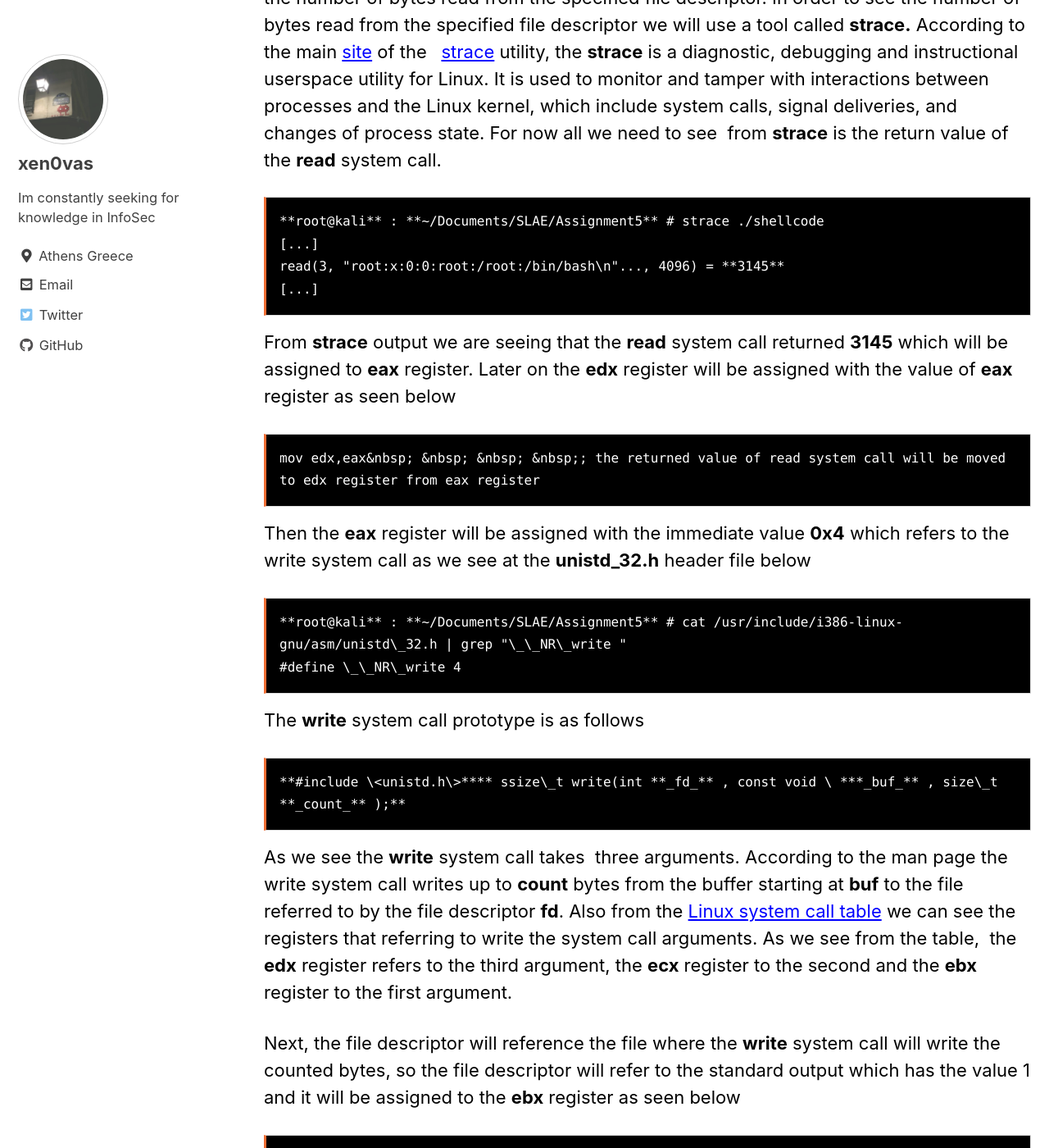
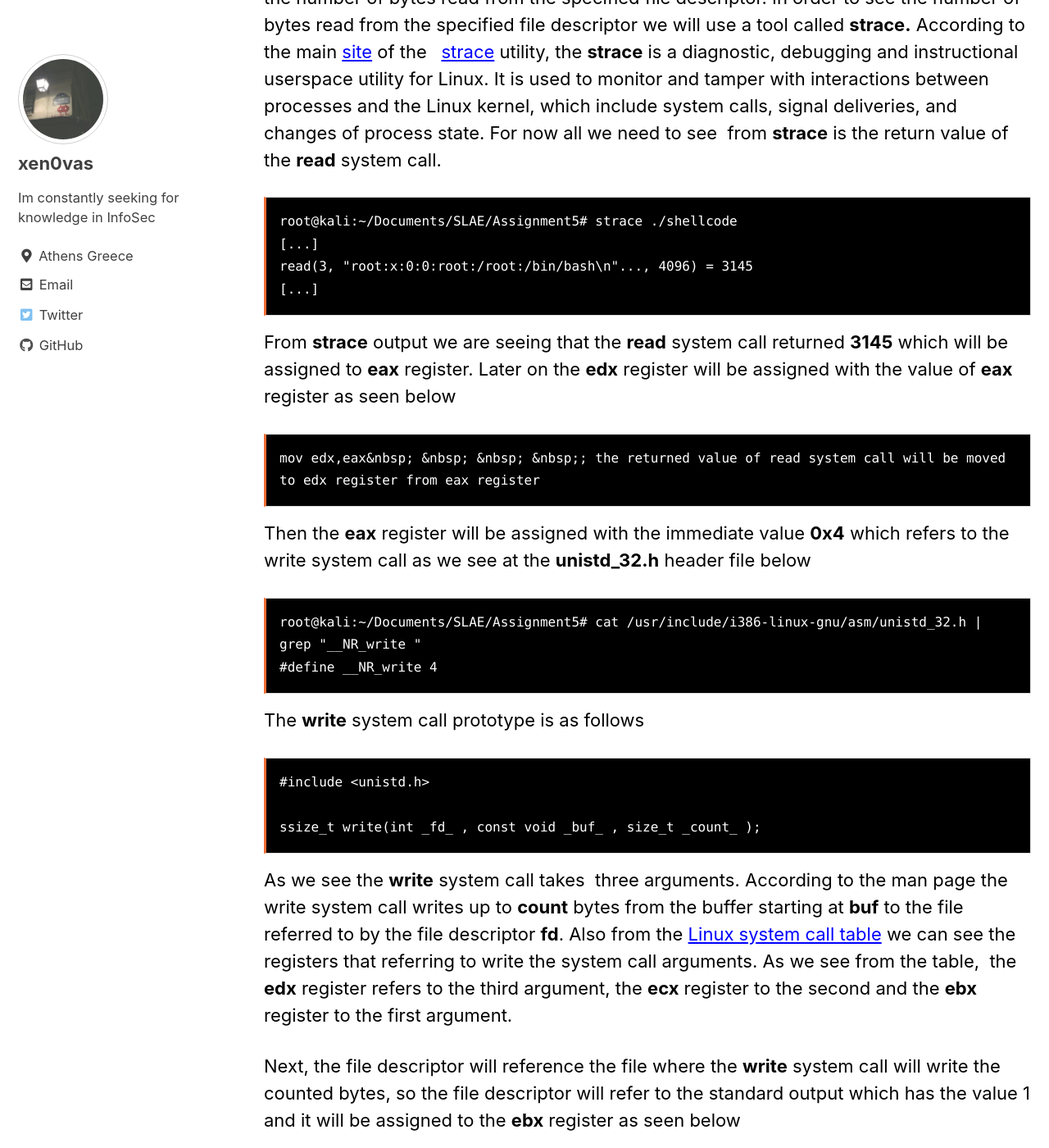
Before and after one commit to xen0vas/xen0vas.github.io, a Jekyll site: the page built from _posts/2020-08-19-SLAE32-assignment-#5-analyze-shellcode.md, in a window 1280 px wide and 1400 px high, scrolled down 54040 px. Shown: the whole window at 82% size. Built offline with Jekyll 4.4.1, drawn with Linux system fonts in a browser that asks for light colours; cached includes are drawn as plain includes; some of the changed text lies outside the part shown.

Commit message:
SLAE32 - Assignment #5

````diff
--- a/_posts/2020-08-19-SLAE32-assignment-#5-analyze-shellcode.md
+++ b/_posts/2020-08-19-SLAE32-assignment-#5-analyze-shellcode.md
@@ -879,7 +879,7 @@ Furthermore, the **edx** register will hold the hex value **0x1000** ( 4096 in d
 Moreover, according with the above results, the **read** system call will be constructed as follows&nbsp;
 
 ```
-**read(3, "root:x:0:0:root:/root:/bin/bash\n"..., 4096)**
+read(3, "root:x:0:0:root:/root:/bin/bash\n"..., 4096)
 ```
 
 Next, we will continue to analyse the following code snippet&nbsp;
@@ -894,9 +894,9 @@ Next, we will continue to analyse the following code snippet&nbsp;
 Furthermore, the **eax** register will contain the return value of **read** system call, referring to the number of bytes read from the specified file descriptor. In order to see the number of bytes read from the specified file descriptor we will use a tool called **strace.** According to the main [site](https://strace.io/) of the **&nbsp;** [strace](http://man7.org/linux/man-pages/man1/strace.1.html) utility, the **strace** is a diagnostic, debugging and instructional userspace utility for Linux. It is used to monitor and tamper with interactions between processes and the Linux kernel, which include system calls, signal deliveries, and changes of process state. For now all we need to see &nbsp;from **strace** is the return value of the **read** system call.&nbsp;
 
 ```
-**root@kali** : **~/Documents/SLAE/Assignment5** # strace ./shellcode
+root@kali:~/Documents/SLAE/Assignment5# strace ./shellcode
 [...]
-read(3, "root:x:0:0:root:/root:/bin/bash\n"..., 4096) = **3145**
+read(3, "root:x:0:0:root:/root:/bin/bash\n"..., 4096) = 3145
 [...]
 ```
 
@@ -909,14 +909,16 @@ mov edx,eax&nbsp; &nbsp; &nbsp; &nbsp;; the returned value of read system call w
 Then the **eax** register will be assigned with the immediate value **0x4** which refers to the write system call as we see at the **unistd\_32.h** header file below
 
 ```
-**root@kali** : **~/Documents/SLAE/Assignment5** # cat /usr/include/i386-linux-gnu/asm/unistd\_32.h | grep "\_\_NR\_write "
-#define \_\_NR\_write 4
+root@kali:~/Documents/SLAE/Assignment5# cat /usr/include/i386-linux-gnu/asm/unistd_32.h | grep "__NR_write "
+#define __NR_write 4
 ```
 
 The **write** system call prototype is as follows
 
 ```
-**#include \<unistd.h\>**** ssize\_t write(int **_fd_** , const void \ ***_buf_** , size\_t **_count_** );**
+#include <unistd.h>
+
+ssize_t write(int _fd_ , const void _buf_ , size_t _count_ );
 ```
 
 As we see the **write** system call takes&nbsp; three arguments. According to the man page the write system call writes up to **count** bytes from the buffer starting at **buf** to the file referred to by the file descriptor **fd**. Also from the [Linux system call table](http://shell-storm.org/shellcode/files/syscalls.html) we can see the registers that referring to write the system call arguments. As we see from the table,&nbsp; the **edx** register refers to the third argument, the **ecx** register to the second and the **ebx** register to the first argument.&nbsp;
@@ -924,7 +926,7 @@ As we see the **write** system call takes&nbsp; three arguments. According to th
 Next, the file descriptor will reference the file where the **write** system call will write the counted bytes, so the file descriptor will refer to the standard output which has the value 1 and it will be assigned to the **ebx** register as seen below&nbsp;
 
 ```
-mov ebx, 0x1&nbsp; ; mov fd of standard output to ebx register
+mov ebx, 0x1 ; mov fd of standard output to ebx register
 ```
 
 Then the write system call will be called using the instruction int 0x80&nbsp;
@@ -936,7 +938,7 @@ int 0x80 ; execute the write system call
 According with the above results the **write** system call will be as follows&nbsp;
 
 ```
-**write(1, "root:x:0:0:root:/root:/bin/bash\n"..., 3145)**
+write(1, "root:x:0:0:root:/root:/bin/bash\n"..., 3145)
 ```
 
 The last code portion to analyse regarding&nbsp; the **ndisasm** output is the following&nbsp;
@@ -956,8 +958,8 @@ mov eax,0x1&nbsp; &nbsp; &nbsp; &nbsp;;&nbsp; moves 0x1 to eax register
 As we see from the header file **unistd\_32.h,** the the value **0x1** refers to the **exit** system call as seen below&nbsp;
 
 ```
-**root@kali** : **~/Documents/SLAE/Assignment5** # cat /usr/include/i386-linux-gnu/asm/unistd\_32.h | grep "\_\_NR\_exit "
-#define \_\_NR\_exit 1
+root@kali:~/Documents/SLAE/Assignment5# cat /usr/include/i386-linux-gnu/asm/unistd_32.h | grep "__NR_exit "
+#define __NR_exit 1
 ```
 
 The next instruction assigns the zero value to the **exit** system call providing the value of the status argument. According to the man page of **exit** system call, the value of status is returned to the parent process as the process's exit status, and can be collected using one of the [wait](https://linux.die.net/man/2/wait) family of calls.&nbsp;The&nbsp; **exit** system call used to terminate a program. Every command returns an **exit** status (sometimes referred to as a return status ). A successful command returns zero. The following instruction assigns the **ebx** register with zero value denoting the status of the **exit** system call.&nbsp;
@@ -971,12 +973,8 @@ Next ,the final instruction **int 0x80** will be used to execute the **exit** sy
 To summarise, from the **read\_file** shellcode analysis the following system calls used&nbsp;
 
 ```
-**open("/etc/passwd", O\_RDONLY)**
-**read(3, "root:x:0:0:root:/root:/bin/bash\n"..., 4096)**
-**write(1, "root:x:0:0:root:/root:/bin/bash\n"..., 3145)**
-**exit(0)**
+open("/etc/passwd", O\_RDONLY)
+read(3, "root:x:0:0:root:/root:/bin/bash\n"..., 4096)
+write(1, "root:x:0:0:root:/root:/bin/bash\n"..., 3145)
+exit(0)
 ```
-
-<!-- wp:paragraph -->
-
-<!-- /wp:paragraph -->
````
